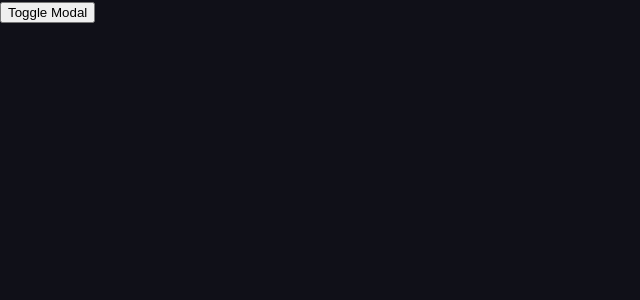
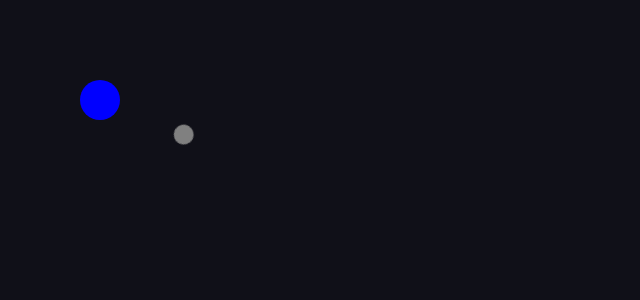
Before and after one commit to naveensinghp/Playground-Stuff, a Next.js app: page /test in a window 1280 px wide. Shown: the top 300 px of the page, without its empty margins (0-640 px from the left). Built offline with nearby package versions, Linux system fonts and the light colour scheme.

Commit message:
no message

```diff
--- a/pages/test.js
+++ b/pages/test.js
@@ -1,12 +1,13 @@
 import React from 'react';
 import { motion } from 'framer-motion';
-import styled from "styled-components";
+import styled, { keyframes } from 'styled-components';
 import { range, useMousePosition } from '../src/utils';
 import useBoop from '../hooks/use-boop';
 import { animated } from 'react-spring';
 import { ArrowDown } from 'react-feather';
 import GlobalStyles from "../src/components/GlobalStyles/GlobalStyles"
 import Spacer from '../src/components/Spacer';
+import MagicRainbowButton from '../src/components/MagicRainbowButton/MagicRainbowButton';
 
 
 export default function Test() {
@@ -15,6 +16,9 @@ export default function Test() {
     return(
         <>
         <GlobalStyles />
+        <Orbit />
+        {/* <MagicRainbowButton /> */}
+        {/* <Async /> */}
         {/* <button onMouseEnter={trigger}>
           Show More
           <animated.span style={style}>
@@ -23,7 +27,7 @@ export default function Test() {
 
         </button> */}
         {/* <Backdrop /> */}
-        <ModalAnimation />
+        {/* <ModalAnimation /> */}
         {/* <Ballon /> */}
         {/* <Wishmical />
         <GenerativeArt /> */}
@@ -38,12 +42,128 @@ export default function Test() {
     );
 }
 
+const moveAndRotate = keyframes`
+  0% {
+    transform: translateX(0) rotate(0deg) scale(1);
+  }
+  100% {
+    transform: translateX(200px) rotate(360deg) scale(1.5);
+  }
+`;
 
+const AnimatedBox = styled.div`
+  width: 100px;
+  height: 100px;
+  background-color: royalblue;
+  animation: ${moveAndRotate} 3s ease-in-out infinite alternate;
+`;
+
+const oribitRotate = keyframes`
+  from{
+    transform: rotate(0deg) translateX(80px);
+  }to{
+    transform: rotate(360deg) translateX(80px);
+  }
+
+`
+
+const Wrappers = styled.div`
+  position: relative;
+`;
+const Planet = styled.div`
+  width: 40px;
+  height: 40px;
+  background: blue;
+  border-radius: 50%;
+  position: absolute;
+  top: 80px;
+  left: 80px;
+
+`;
+const Moon = styled.div`
+  width: 20px;
+  height: 20px;
+  background: gray;
+  border-radius: 50%;
+  position: absolute;
+  top: 0;
+  left: 0;
+
+
+  /* Only animate if motion is allowed */
+  @media (prefers-reduced-motion: no-preference) {
+    animation: ${oribitRotate} 6000ms linear infinite;
+    transform-origin: 100px 100px; /* Center of orbit inside wrapper */
+  }
+`;
+
+
+function Orbit(){
+  return<>
+    <Wrappers>
+      <Planet />
+        <Moon/>
+    </Wrappers>
+  </>
+}
+
+
+
+const Transform = () => {
+  return <>
+    <div style={{
+      width: '100px',
+      background: 'red',
+      height: '100px',
+      position: 'relative',
+      transform: 'translateX(0) rotate(0deg) scale(1)',
+      animation: 'moveRotateScale 3s ease-in-out infinite alternate',
+
+      }}></div>
+  </>
+
+}
 const GenerativeArt = ({numRows = 8, numCols = 16}) => {
   const width = 400;
   const height = 200;
   const mousepos = useMousePosition
   console.log(mousepos);
+}
+
+function Async(){
+  // const [count,setCount] = React.useState(0);
+  const [user,setUser] = React.useState({name : 'Naven'});
+  const [status,setStatus] = React.useState('ready');
+  const  [confirmationMessage,setConfirmationMessage] = React.useState();
+
+  if(!user){
+    return <p>{confirmationMessage}</p>
+  }
+
+  return(
+    <>
+      {/* <p>You clicked {count} times</p>
+      <button
+        onClick={() => {
+          const nextCount = count + 1;
+          setCount(nextCount);
+          console.log(nextCount);
+        }}
+      >
+        Click me
+      </button> */}
+      <button
+        onClick={() => {
+          setUser(null);
+          setStatus('Initial');
+          setConfirmationMessage("You have been logged out.");
+
+        }}
+      >
+        Log out
+      </button>
+    </>
+  );
 }
 
 function Wishmical(){
--- a/src/utils.js
+++ b/src/utils.js
@@ -12,6 +12,18 @@ export const range = (start, end, step = 1) => {
     return output;
   };
 
+export const generateId = (len = 4) => {
+  const characters = ['a', 'b', 'c', 'd', 'e', 'f', 'g', 'h', 'i', 'j', 'k', 'l', 'm', 'n', 'o', 'p', 'q', 'r', 's', 't', 'u', 'v', 'w', 'x', 'y', 'z'];
+
+}
+
+export const sample = (arr,len=1) => {
+  let output = [];
+  for(i=0; i < len ; i++){
+    output.push(arr[Math.floor(Math.random() * arr.length)]);
+  }
+  return output;
+}
 
 export const alphabets = [
   {
```
